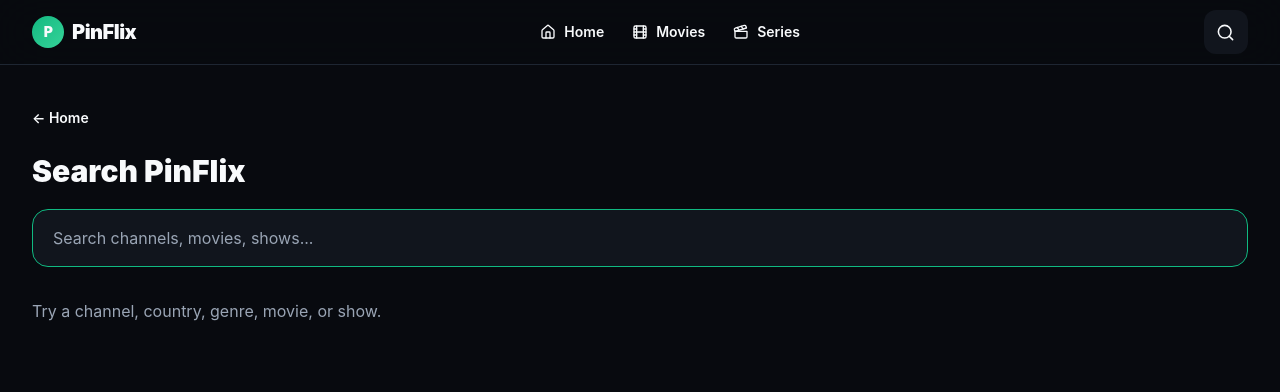
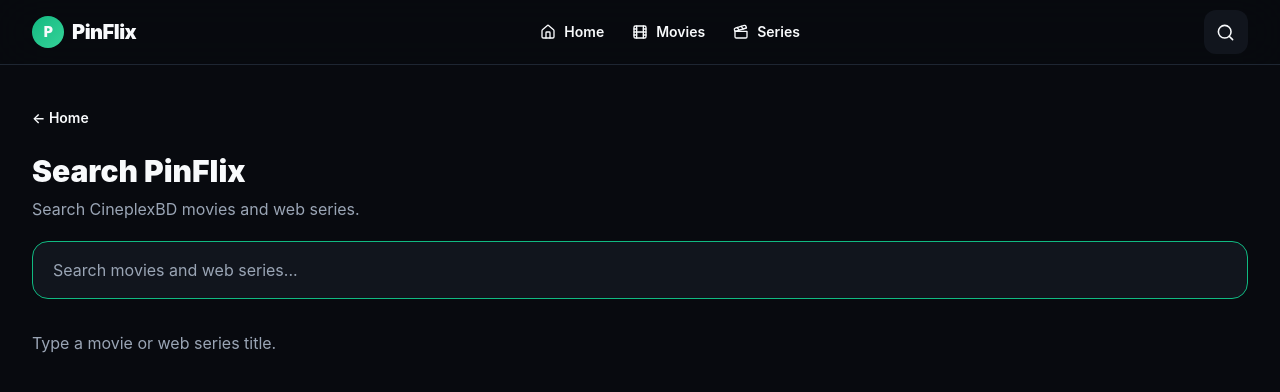
Before and after one commit to omarreact/PinFlix, a Next.js app: page /search in a window 1280 px wide. Shown: the top 392 px of the page. Built offline with nearby package versions, Linux system fonts and the light colour scheme.

Commit message:
Remove channel search and old catalog search UI

```diff
--- a/app/search/page.tsx
+++ b/app/search/page.tsx
@@ -2,35 +2,38 @@
 
 import Link from "next/link";
 import { useEffect, useState } from "react";
-import { ChannelCard } from "@/src/components/channel-card";
 import { EntertainmentCard } from "@/src/components/entertainment/card";
-import type { ChannelPreview, Entertainment } from "@/src/types/catalog";
+import type { Entertainment } from "@/src/types/catalog";
 
 export default function SearchPage() {
   const [query, setQuery] = useState("");
-  const [channels, setChannels] = useState<ChannelPreview[]>([]);
   const [entertainment, setEntertainment] = useState<Entertainment[]>([]);
   const [loading, setLoading] = useState(false);
-
-  const normalized = query.trim().toLowerCase();
+  const normalized = query.trim();
 
   useEffect(() => {
-    if (!normalized) return;
+    if (!normalized) {
+      setEntertainment([]);
+      setLoading(false);
+      return;
+    }
 
     let cancelled = false;
     const debounceId = window.setTimeout(() => {
       fetch(`/api/search?q=${encodeURIComponent(normalized)}`)
         .then((response) => response.json())
-        .then((data: { channels?: ChannelPreview[]; entertainment?: Entertainment[] }) => {
+        .then((data: { entertainment?: Entertainment[] }) => {
           if (cancelled) return;
-          setChannels(data.channels ?? []);
           setEntertainment(data.entertainment ?? []);
           setLoading(false);
         })
         .catch(() => {
-          if (!cancelled) setLoading(false);
+          if (!cancelled) {
+            setEntertainment([]);
+            setLoading(false);
+          }
         });
-    }, 400);
+    }, 350);
 
     return () => {
       cancelled = true;
@@ -38,9 +41,43 @@ export default function SearchPage() {
     };
   }, [normalized]);
 
-  return <div className="space-y-8"><div><Link href="/" className="text-sm font-semibold text-muted hover:text-ink">← Home</Link><h1 className="mt-6 text-3xl font-black">Search PinFlix</h1><input autoFocus value={query} onChange={(event) => {
-    const value = event.target.value;
-    setQuery(value);
-    setLoading(Boolean(value.trim()));
-  }} placeholder="Search channels, movies, shows..." className="mt-5 w-full rounded-2xl border border-line bg-surface px-5 py-4 text-ink placeholder:text-muted focus:border-brand" /></div>{!normalized ? <p className="text-muted">Try a channel, country, genre, movie, or show.</p> : loading ? <p className="text-muted animate-pulse">Searching...</p> : <><section><h2 className="mb-4 text-xl font-bold">Channels <span className="text-sm font-normal text-muted">({channels.length})</span></h2><div className="grid gap-4 sm:grid-cols-2 lg:grid-cols-3">{channels.map((channel) => <ChannelCard key={channel.id} channel={channel} />)}</div></section><section><h2 className="mb-4 text-xl font-bold">Movies & Shows <span className="text-sm font-normal text-muted">({entertainment.length})</span></h2><div className="grid grid-cols-2 gap-4 sm:grid-cols-4">{entertainment.map((item) => <EntertainmentCard key={item.id} item={item} />)}</div></section></>}</div>;
+  return (
+    <div className="space-y-8">
+      <div>
+        <Link href="/" className="text-sm font-semibold text-muted hover:text-ink">← Home</Link>
+        <h1 className="mt-6 text-3xl font-black">Search PinFlix</h1>
+        <p className="mt-2 text-muted">Search CineplexBD movies and web series.</p>
+        <input
+          autoFocus
+          value={query}
+          onChange={(event) => {
+            const value = event.target.value;
+            setQuery(value);
+            setLoading(Boolean(value.trim()));
+          }}
+          placeholder="Search movies and web series..."
+          className="mt-5 w-full rounded-2xl border border-line bg-surface px-5 py-4 text-ink placeholder:text-muted focus:border-brand"
+        />
+      </div>
+
+      {!normalized ? (
+        <p className="text-muted">Type a movie or web series title.</p>
+      ) : loading ? (
+        <p className="animate-pulse text-muted">Searching...</p>
+      ) : (
+        <section>
+          <h2 className="mb-4 text-xl font-bold">
+            Results <span className="text-sm font-normal text-muted">({entertainment.length})</span>
+          </h2>
+          {entertainment.length > 0 ? (
+            <div className="grid grid-cols-2 gap-4 sm:grid-cols-4">
+              {entertainment.map((item) => <EntertainmentCard key={item.id} item={item} />)}
+            </div>
+          ) : (
+            <p className="text-muted">No matching CineplexBD titles found.</p>
+          )}
+        </section>
+      )}
+    </div>
+  );
 }
```
